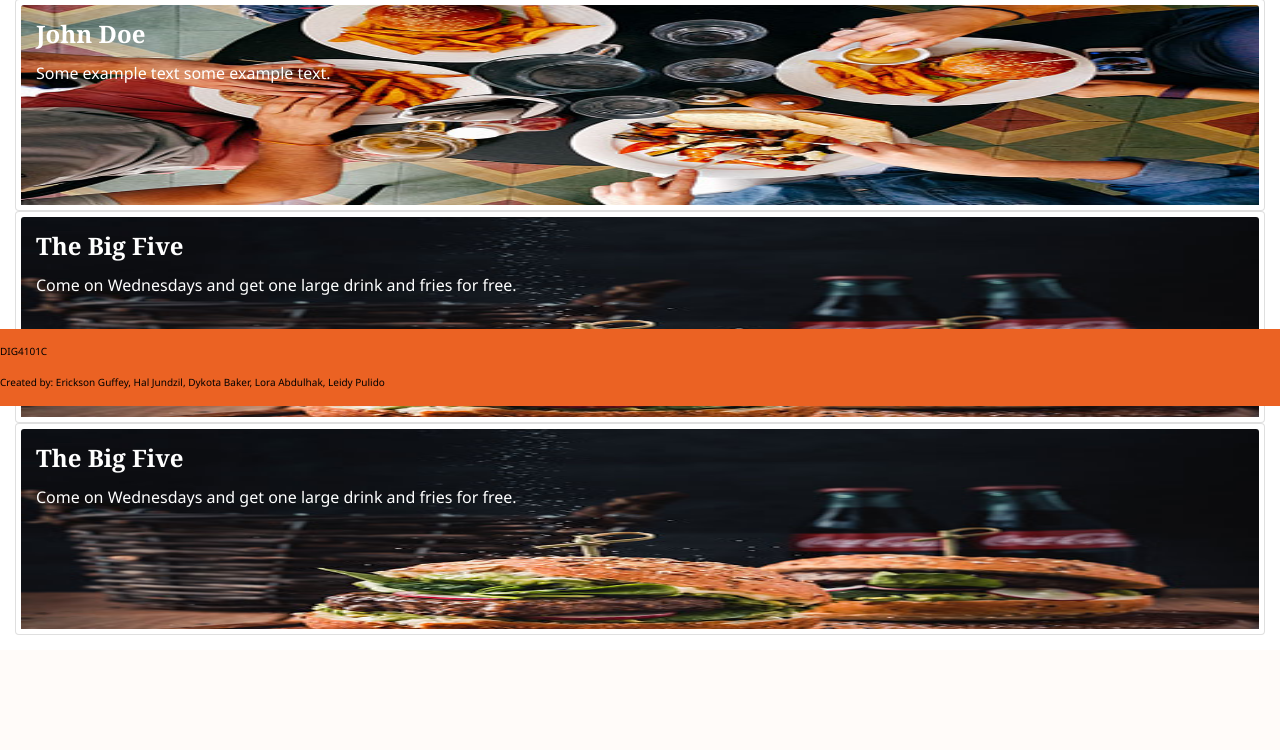
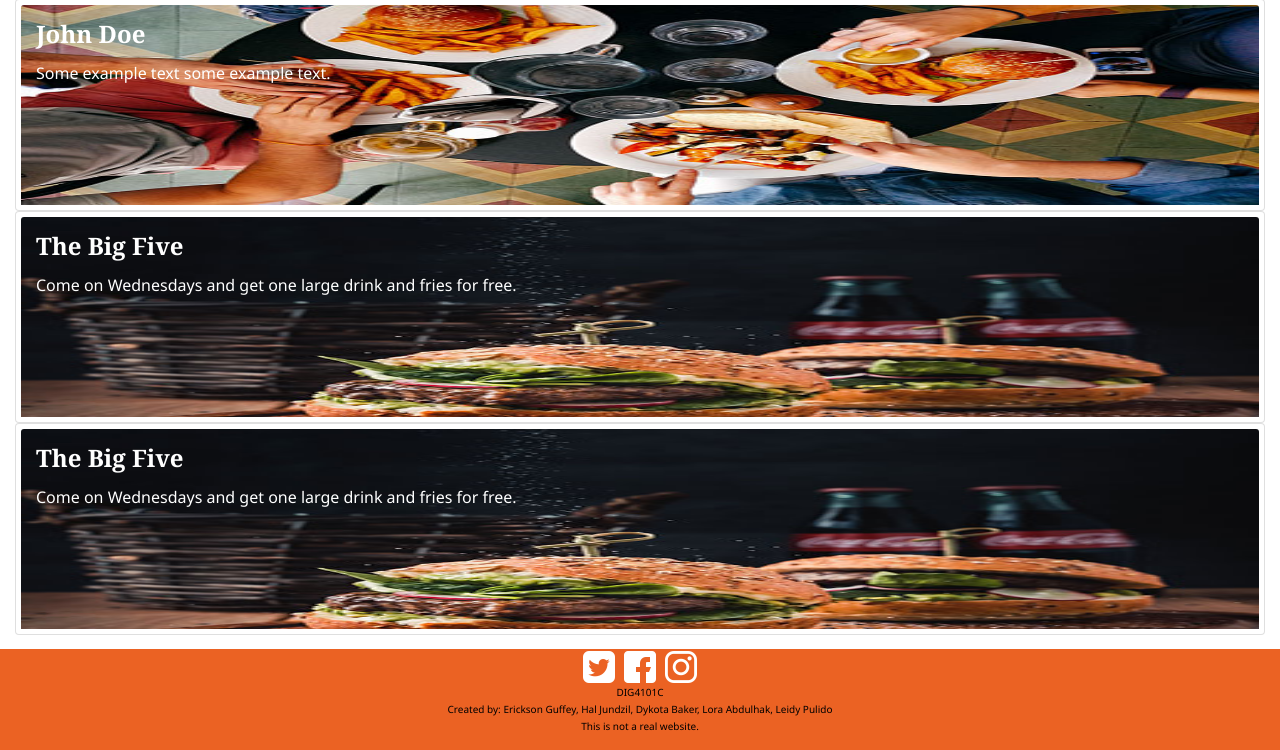
Before and after one commit to eguffey1/WebWorkshopGroup3, a PHP site: page /curbed/promo.html in a window 1280 px wide. Shown: the part 394-1144 px from the top of the page. Before the commit the page ends 1029 px from the top, so only its background shows below. Run offline with PHP 8.4, Linux system fonts and the light colour scheme.

Commit message:
fixed footer

```diff
--- a/curbed/css/styles.css
+++ b/curbed/css/styles.css
@@ -2,7 +2,22 @@ body{
   font-family: 'Noto sans';
   color: #000000;
 }
+#page-container {
+  position: relative;
+  min-height: 100vh;
+}
 
+#content-wrap {
+  padding-bottom: 100px;    /* Footer height */
+}
+
+#footer {
+  position: absolute;
+  bottom: 0;
+  width: 100%;
+  background-color: #EB6223;
+  font-size: 10px;
+}
 h1, h2, h3, h4, h5, h6 {
   font-family: 'Noto Serif';
   font-weight: 900;
@@ -14,9 +29,7 @@ h1, h2, h3, h4, h5, h6 {
   padding: 0px;
 
 }
-.nav-link{
 
-}
 /* Orders */
 .orders{
   padding: 15px 0 0 5px;
@@ -78,17 +91,19 @@ p{
   font-size: 12px;
 }
 /* footer */
-footer{
-  background-color: #EB6223;
-  position: fixed;
-  bottom: 0;
-  left: 0;
-  width: 100%;
-  font-size: 10px;
-}
 .card-title{
  color: #fff;
 }
 .card-text{
 color: #fff;
 }
+.social{
+  text-align: center;
+  padding-top: 2px;
+}
+.p-foot{
+  margin: 2px 0px 2px 0px;
+}
+.icon-social{
+  padding: 3px;
+}
--- a/curbed/promo.html
+++ b/curbed/promo.html
@@ -22,6 +22,8 @@
     <title>Curbed</title>
   </head>
   <body>
+    <div id="page-container">
+    <div id="content-wrap">
 
    <section id="header">
 
@@ -94,25 +96,26 @@
    </section>
 
 
-
+   </div>
   <!-- Footer -->
-    <footer>
+  <footer id="footer">
     <div class="social">
-      <a target="_blank" href="">
-        <img src="">
+    <a target="_blank" href="#" class="icon-social">
+      <img src="images/twitter-sign.png">
     </a>
-      <a target="_blank" href="">
-        <img src="">
+    <a target="_blank" href="#" class="icon-social">
+      <img src="images/facebook.png">
     </a>
-      <a target="_blank" href="">
-        <img src="">
+    <a target="_blank" href="#" class="icon-social">
+      <img src="images/instagram-logo.png">
     </a>
     <div>
-        <p>DIG4101C</p>
-        <p>Created by: Erickson Guffey, Hal Jundzil, Dykota Baker, Lora Abdulhak, Leidy Pulido</p>
+      <p class="p-foot">DIG4101C</p>
+      <p class="p-foot">Created by: Erickson Guffey, Hal Jundzil, Dykota Baker, Lora Abdulhak, Leidy Pulido</p>
+      <p class="p-foot"></p>This is not a real website.</p>
     </div>
    </div>
   </footer>
-
+  </div>
   </body>
 </html>
```
Also changed, not shown: curbed/home.html (+12 -11 lines), curbed/profile.html (+24 -16 lines), curbed/restaurant.html (+14 -11 lines), curbed/status.html (+13 -10 lines). Lines whose indentation alone changed are shown as unchanged.
